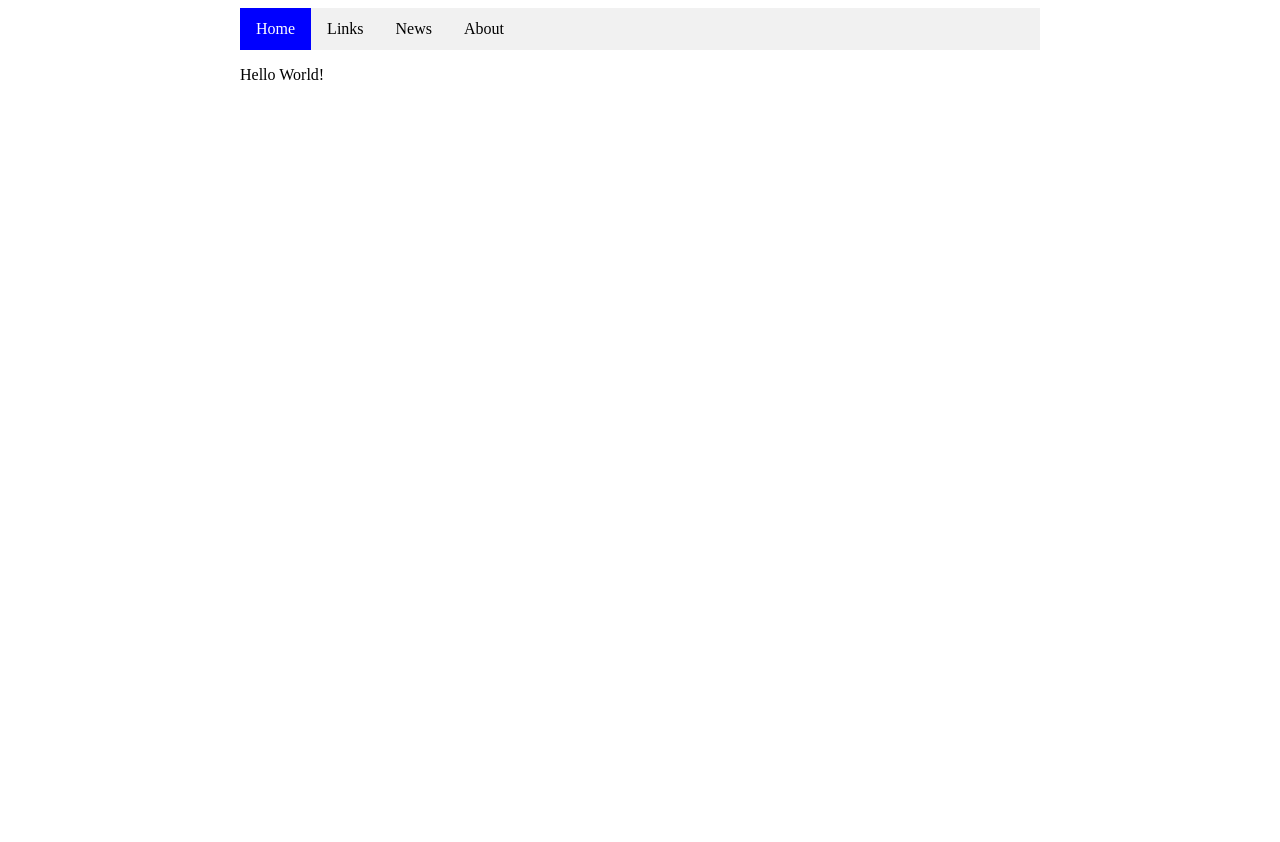
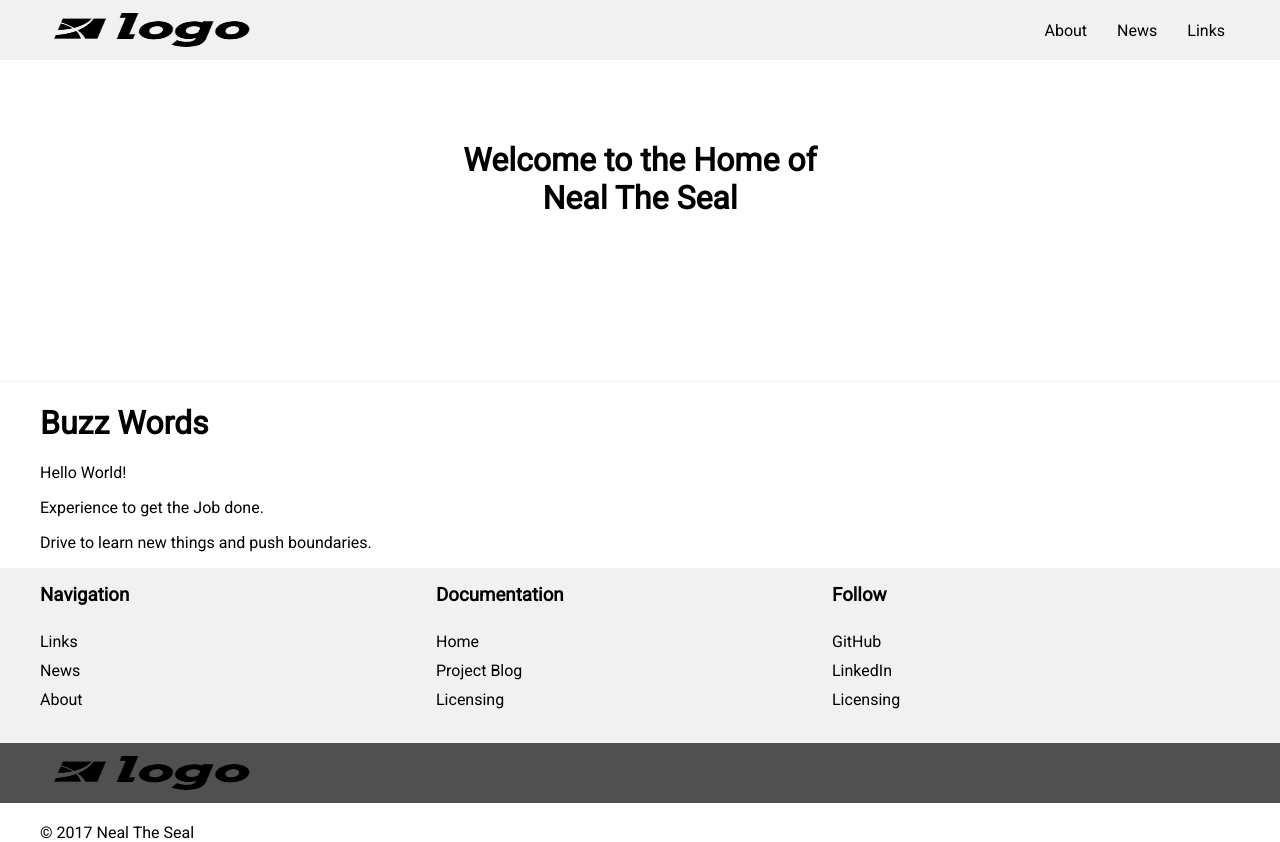
Before and after one commit to NealTheSeal/seal-zone, a plain HTML site: page index.html in a window 1280 px wide. Before the commit the page ends 800 px from the top, so only its background shows below. Drawn offline with Linux system fonts and the light colour scheme.

Commit message:
pit-stop

```diff
--- a/css/main.css
+++ b/css/main.css
@@ -1,41 +1,131 @@
-ul {
+body {
+    margin: 0;
+    font-family: 'Roboto', sans-serif;
+}
+
+.navigation ul {
     list-style-type: none;
     margin: 0;
     padding: 0;
-    /*width: 25%;*/
-    background-color: #f1f1f1;
-    /*height: 100%;*/
-    /*position: fixed;*/
     overflow: hidden;
+    height: 100%;
+    width: 100%;
+    display: table;
 }
 
-li {
-    float: left;
+.navigation li {
+    float: right;
 }
 
-li a {
+.navigation li a {
     display: block;
     color: #000000;
-    padding: 12px 16px;
+    padding: 21px 15px;
     text-decoration: none;
 }
 
-li a:hover:not(.active) {
+.navigation li a:hover:not(.active) {
     background-color: #505050;
     color: white;
 }
 
-.active {
-    background-color: blue;
-    color: white;
+.page-container {
+    margin: 0 auto;
+    width: 1200px;
+    height: 100%
 }
 
-#page-wrap {
-    text-align: left;
-    width: 800px;
-    margin: 0 auto;
+.title-bar {
+    background: #f1f1f1;
+    height: 60px;
 }
 
-body {
+.logo {
+    float: left;
+    height: 100%;
+    width: 222px;
+}
+
+.logo img {
+    height: 100%;
+    width: 100%;
+}
+
+.navigation {
+    float: right;
+    height: 100%;
+}
+
+.content {
+    border-bottom: 1px groove #f1f1f1;
+}
+
+.welcome {
+    height: 300px;
+    width: 100%;
+}
+
+.welcome h1 {
+    height: 100%;
+    width: 100%;
     text-align: center;
+    color: black;
+    padding: 5% 0;
 }
+
+.blurb {
+    clear: both;
+}
+
+.subfooter {
+    background: #f1f1f1;
+    width: 100%;
+    height: 175px;
+}
+
+.subfooter h3 {
+    margin: 16px 0;
+}
+
+.subfooter ul {
+    list-style-type: none;
+    margin: 0;
+    padding: 0;
+    overflow: hidden;
+    display: table;
+}
+
+.subfooter li {
+    margin: 10px 0 0;
+}
+
+.subfooter li a {
+    display: block;
+    text-decoration: none;
+    color: black;
+}
+
+.bottom-nav {
+    float: left;
+    width: 33%;
+}
+
+.docs {
+    float: left;
+    width: 33%;
+}
+
+.follow {
+    float: left;
+    width: 33%;
+}
+
+.footer {
+    background: #505050;
+    width: 100%;
+    height: 60px;
+}
+
+.footer p {
+    float: left;
+}
--- a/index.html
+++ b/index.html
@@ -1,17 +1,86 @@
-<html>
+
+<!DOCTYPE html>
+<html lang="en-US">
     <head>
+        <title>Welcome to the Seal Zone!</title>
         <link rel="stylesheet" href="css/main.css">
+
+        <link href="https://fonts.googleapis.com/css?family=Roboto" rel="stylesheet">
     </head>
     <body>
-        <div id="page-wrap">
+        <!-- HEADER -->
+        <div class="title-bar">
+            <div class="page-container">
+                <div class="logo">
+                    <a href="http://www.nealtheseal.com">
+                        <img src="./img/generic-logo.png">
+                    </a>
+                </div>
+                <div class="navigation">
                     <ul>
-                <li><a class="active" href="default.asp">Home</a></li>
                         <li><a href="links.asp">Links</a></li>
                         <li><a href="news.asp">News</a></li>
                         <li><a href="about.asp">About</a></li>
                     </ul>
+                </div>
+            </div>
+        </div>
 
+        <!-- CONTENT AREA -->
+        <div class="content">
+            <div class="page-container">
+                <div class="welcome">
+                    <h1>Welcome to the Home of<br/>Neal The Seal</h1>
+                </div>
+            </div>
+        </div>
+        <div class="page-container">
+            <div class="blurb">
+                <h1>Buzz Words</h1>
                 <p>Hello World!</p>
+                <p>Experience to get the Job done.</p>
+                <p>Drive to learn new things and push boundaries.</p>
             </div>
-    </body>
+        </div>
+
+        <!-- FOOTER -->
+        <div class="subfooter">
+            <div class="page-container">
+                <div class="bottom-nav">
+                    <h3>Navigation</h3>
+                    <ul>
+                        <li><a href="links.asp">Links</a></li>
+                        <li><a href="news.asp">News</a></li>
+                        <li><a href="about.asp">About</a></li>
+                    </ul>
+                </div>
+                <div class="docs">
+                    <h3>Documentation</h3>
+                    <ul>
+                        <li><a href="404.html">Home</a></li>
+                        <li><a href="404.html">Project Blog</a></li>
+                        <li><a href="404.html">Licensing</a></li>
+                    </ul>
+                </div>
+                <div class="follow">
+                    <h3>Follow</h3>
+                    <ul>
+                        <li><a href="404.html">GitHub</a></li>
+                        <li><a href="404.html">LinkedIn</a></li>
+                        <li><a href="404.html">Licensing</a></li>
+                    </ul>
+                </div>
+            </div>
+        </div>
+        <div class="footer">
+            <div class="page-container">
+                <div class="logo">
+                    <a href="http://www.nealtheseal.com">
+                        <img src="./img/generic-logo.png">
+                    </a>
+                    <p>&copy; 2017 Neal The Seal</p>
+                </div>
+            </div>
+        </div>
+    </body> <!-- END BODY -->
 </html>
```
Also changed, not shown: img/generic-logo.png (added), 1 other file. Lines whose indentation alone changed are shown as unchanged.
